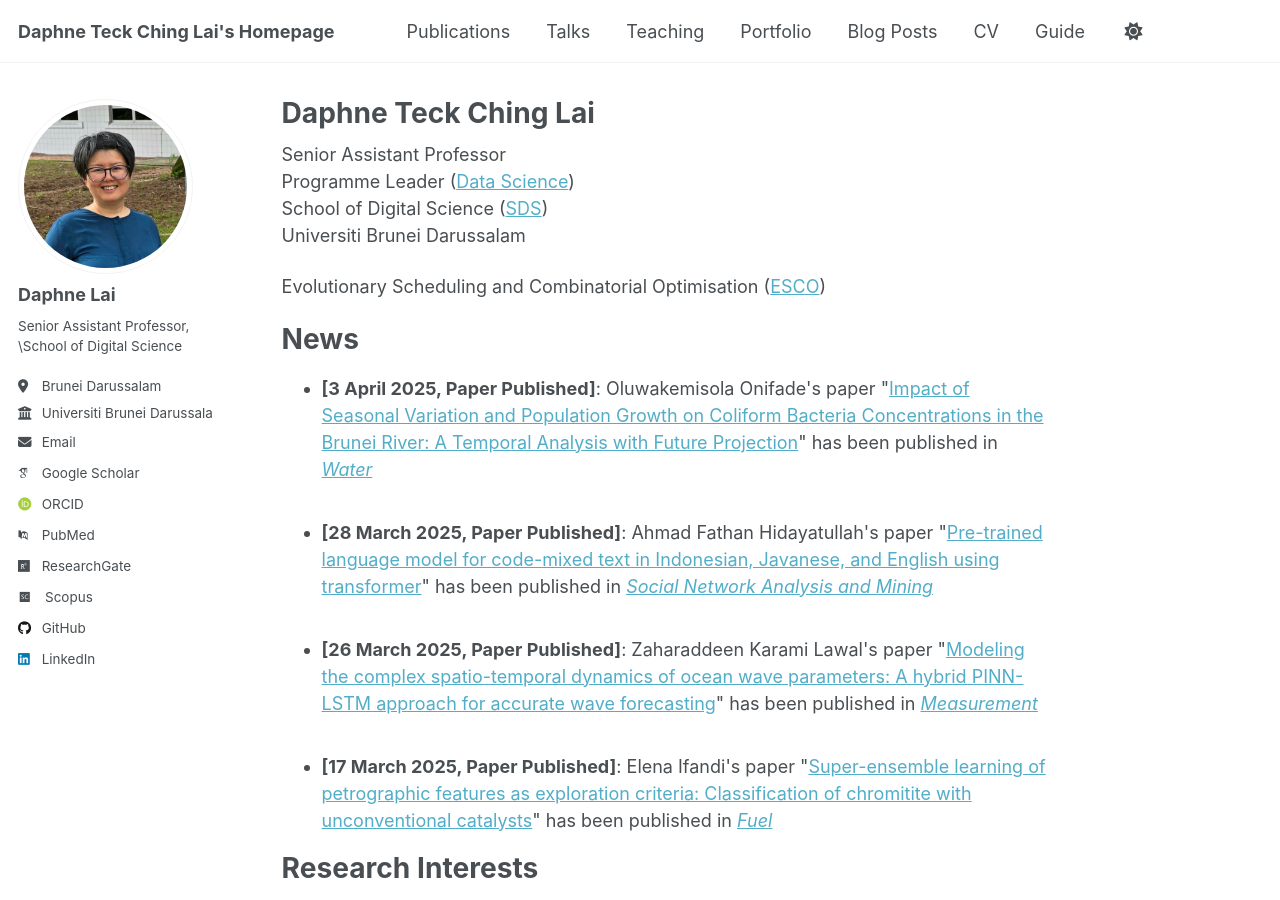
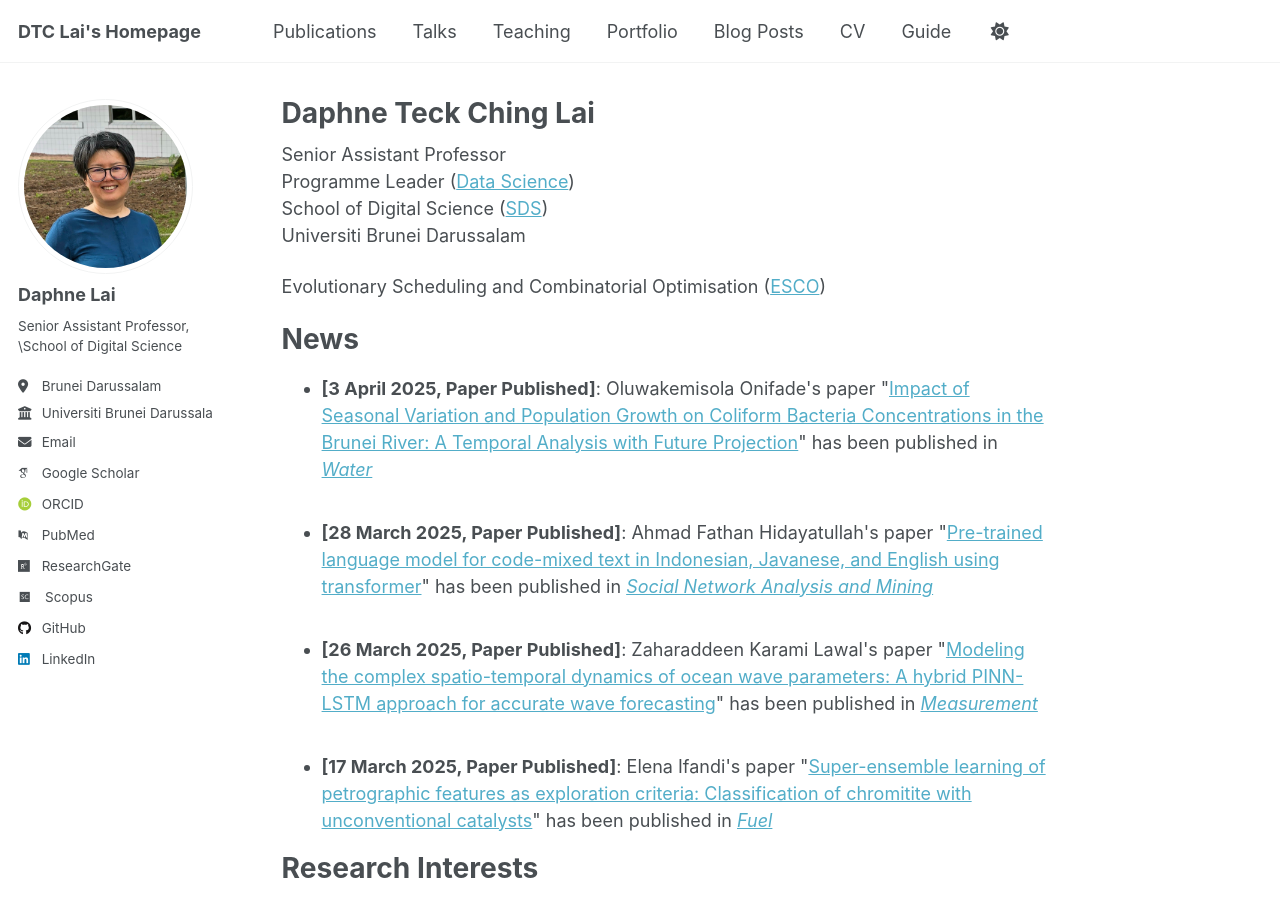
Before and after one commit to dtclai/dtclai.github.io, a Jekyll site: the page built from _pages/about.md, in a window 1280 px wide and 900 px high. Built offline with Jekyll 4.4.1, drawn with Linux system fonts in a browser that asks for light colours; some web fonts are replaced.

Commit message:
Update _config.yml

```diff
--- a/_config.yml
+++ b/_config.yml
@@ -9,7 +9,7 @@
 # Basic Site Settings
 locale                   : "en-US"
 site_theme               : "default"
-title                    : "Daphne Teck Ching Lai's Homepage"
+title                    : "DTC Lai's Homepage"
 title_separator          : "-"
 name                     : &name "Daphne Teck Ching Lai"
 description              : &description "Data Clustering and Data Science Researcher"
```
